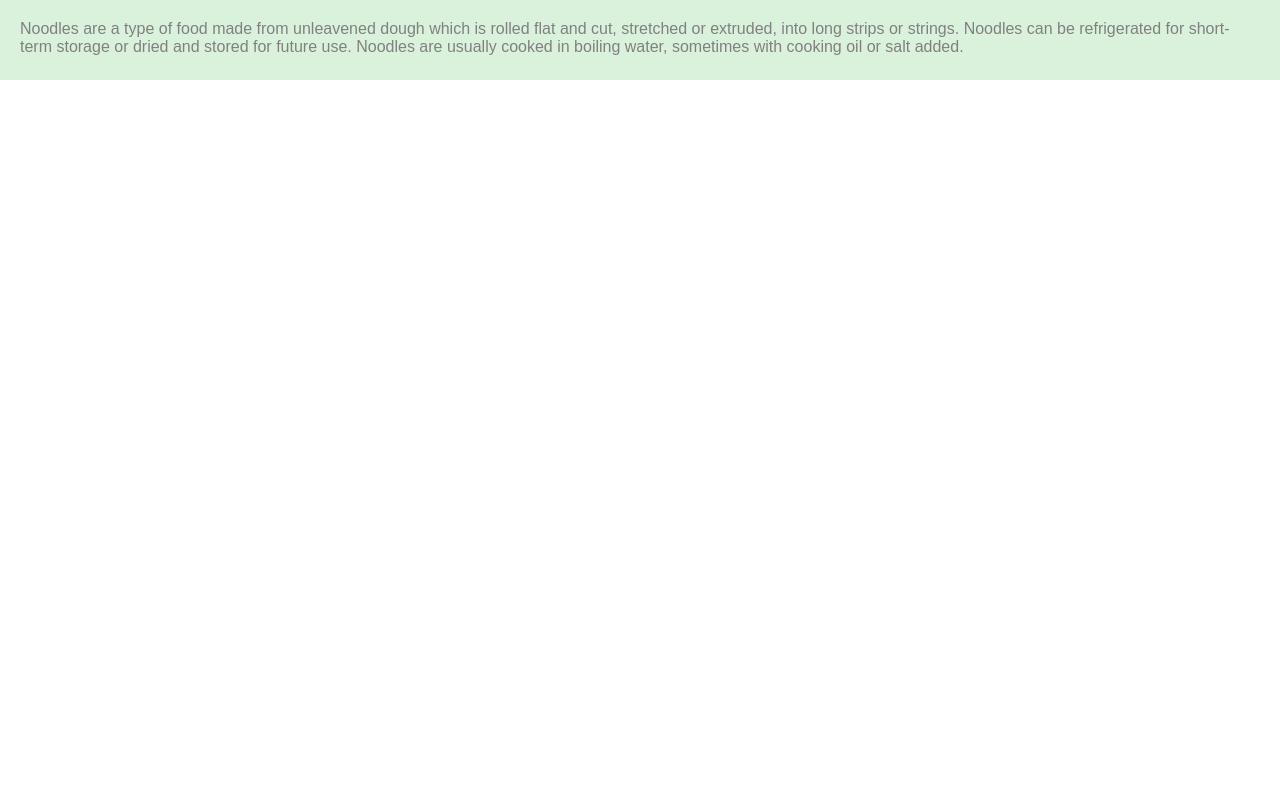
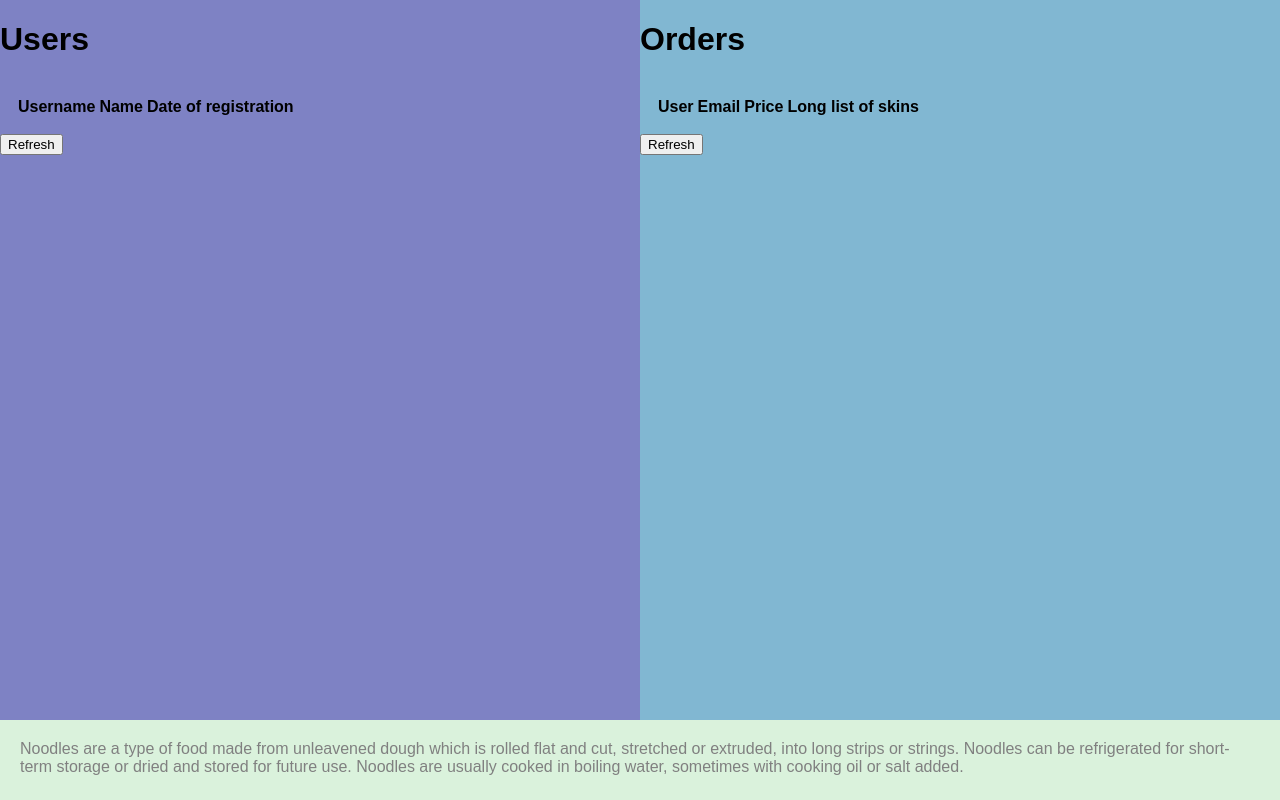
Before and after one commit to MMierzej/skinft, a Node project: template src/views/admin.ejs in a window 1280 px wide. Shown: the part 80-880 px from the top of the page. Before the commit the page ends 160 px from the top, so only its background shows below. Run offline with Node 20 templates, Linux system fonts and the light colour scheme; the template is opened without the code that fills it, so the values that code supplies are empty; some libraries are stand-ins or nearby versions.

Commit message:
Add admin page and orders endpoints and some fixes
Co-authored-by: Marcin Mierzejewski <mmierzejewski.marcin@gmail.com>

```diff
--- a/src/app.js
+++ b/src/app.js
@@ -15,16 +15,20 @@ const { createHash } = require('crypto');
     const dbConn = await require('./db/mongoose')();  // function call!
     const { Skin } = require('./db/models/skin');
     const { User } = require('./db/models/user');
-    // const { Order } = require('./db/models/order');
+    const { Order } = require('./db/models/order');
 
     const app = express();
     const fileStorageEngine = multer.diskStorage({
         destination: (req, file, cb) => {
             cb(null, "./images");
         },
-        filename: (req, file, cb) => {
-            cb(null, Date.now() + "--" + file.originalname);
-        }
+        filename: (() => {
+            let cnt = 0;
+            return (req, file, cb) => {
+                cb(null, Date.now() + "--" + file.originalname + cnt++);
+                cnt %= 64;
+            }
+        })(),
     });
     const upload = multer({ storage: fileStorageEngine });
 
@@ -43,7 +47,7 @@ const { createHash } = require('crypto');
     }));
 
 
-    app.get('/', auth, upload.single(), (req, res) => {
+    app.get('/', upload.single(), (req, res) => {
         if (req.session.userid) {
             res.render('index', { user: req.session.userid, admin: req.session.admin });
         } else {
@@ -141,7 +145,7 @@ const { createHash } = require('crypto');
             fs.unlinkSync(req.files.skin[0].path);
         }
 
-        let item = await Skin.findOne({ name: req.params.name }).lean().exec();
+        let item = await Skin.findOne({ name: req.params.name }).lean().exec();  // currently in the db
         if (item === null) {
             res.render('item-edit', { item, message: 'Error', user: req.session.userid, admin: req.session.admin });
             return;
@@ -155,11 +159,6 @@ const { createHash } = require('crypto');
 
         thumbnail = thumbnail || item.thumbnail;
         skin = skin || item.skin;
-        if (!thumbnail || !skin) {  // necessary? yes
-            res.render('item-edit', { item, message: 'Missing skin and thumbnail', user: req.session.userid, admin: req.session.admin });
-            return;
-        }
-
         item = await Skin.findOneAndUpdate({ name: req.params.name }, {
             name: req.body.name,
             thumbnail,
@@ -182,7 +181,7 @@ const { createHash } = require('crypto');
         }
     });
 
-    app.get('/login', auth, (req, res) => {
+    app.get('/login', (req, res) => {
         if (req.session.userid) {
             res.redirect('/?message=' + 'Already logged in.');
         } else {
@@ -190,7 +189,7 @@ const { createHash } = require('crypto');
         }
     });
 
-    app.post('/login', auth, async (req, res) => {
+    app.post('/login', async (req, res) => {
         if (req.session.userid) {
             res.redirect('/?message=' + 'Already logged in.');
         }
@@ -210,7 +209,7 @@ const { createHash } = require('crypto');
         }
     });
 
-    app.get('/register', auth, (req, res) => {
+    app.get('/register', (req, res) => {
         if (req.session.userid) {
             res.redirect('/?message=' + 'Already logged in.');
         } else {
@@ -218,9 +217,7 @@ const { createHash } = require('crypto');
         }
     });
 
-    app.post('/register', upload.single(), auth, async (req, res) => {
-        console.log(req.body);
-
+    app.post('/register', upload.single(), async (req, res) => {
         if (req.session.userid) {
             res.redirect('/?message=' + 'Already logged in.');
         } else {
@@ -252,7 +249,7 @@ const { createHash } = require('crypto');
         }
     });
 
-    app.get('/logout', auth, (req, res) => {  // chyba tymczasowo get
+    app.get('/logout', (req, res) => {  // chyba tymczasowo get
         if (req.session.userid) {
             req.session.destroy();
         }
@@ -269,10 +266,21 @@ const { createHash } = require('crypto');
 
     app.post('/place-order', async (req, res) => {
         if (req.session.userid) {
-            res.json('done');
-        }
-        else {
-            res.json('fail');
+            const user = await User.findOne({ username: req.session.userid }).exec();
+            const newOrder = new Order({ user: user._id });  // totalPrice defaults to 0
+            for (const name of req.session.cart) {
+                const skin = await Skin.findOne({ name }).exec();
+                if (skin.status) {
+                    newOrder.skins.push(skin._id);
+                    newOrder.totalPrice += skin.priceUsd;
+                    skin.status = false;
+                    skin.save();
+                }
+            }
+            await newOrder.save();
+            res.json('order placed, you monkey');
+        } else {
+            res.json('failed');
         }
     });
 
@@ -302,9 +310,10 @@ const { createHash } = require('crypto');
     app.get('/cart', async (req, res) => {
         if (req.session.userid) {
             const response = [];
-            for(const name of req.session.cart) {
+            for (const name of req.session.cart) {
                 const skin = await Skin.findOne({ name }).lean().exec();
-                response.push( {
+                if (skin === null) continue;
+                response.push({
                     name: skin.name,
                     priceUsd: skin.priceUsd,
                     thumbnail: skin.thumbnail,
@@ -317,14 +326,45 @@ const { createHash } = require('crypto');
         res.json('fail');
     });
 
-    function auth(req, res, next) { // tu bedziemy sprawdzac middlewareowo czy ktos jest zalogowany i czy jest adminem
-        if (req.session.userid) {
-            req.logged = true;
+    app.get('/get-users', async (req, res) => {
+        if (req.session.admin) {
+            const users = await User.find({}).lean().exec();
+            const result = [];
+            for (const user of users) {
+                result.push({
+                    username: user.username,
+                    name: user.name,
+                    date: user.creationTime
+                });
+            }
+            res.json(result);
         } else {
-            req.logged = false;
+            res.json('fail');
         }
-        next();
-    }
+    });
+
+    app.get('/get-orders', async (req, res) => {
+        if (req.session.admin) {
+            const orders = await Order.find().lean().exec();
+            const result = [];
+            for (const order of orders) {
+                const user = await User.findById(order.user).lean().exec();
+                const skins = [];
+                for (const skinId of order.skins) {
+                    skins.push(await Skin.findById(skinId).lean().exec());
+                }
+                result.push({
+                    username: user.username,
+                    email: user.email,
+                    totalPrice: order.totalPrice,
+                    skins
+                });
+            }
+            res.json(result);
+        } else {
+            res.json('fail');
+        }
+    });
 
     http.createServer(app).listen(3000, () => {
         console.log('Server is running on port 3000.');
--- a/src/db/models/skin.js
+++ b/src/db/models/skin.js
@@ -37,4 +37,3 @@ const skinSchema = new mongoose.Schema({
 const Skin = mongoose.model('Skin', skinSchema);
 
 module.exports.Skin = Skin
-module.exports.skinSchema = skinSchema
--- a/src/db/mongoose.js
+++ b/src/db/mongoose.js
@@ -2,8 +2,8 @@ const fs = require('fs');
 const mongoose = require('mongoose');
 const password = JSON.parse(fs.readFileSync('./src/secret-data.json', 'utf-8')).dbPassword;
 
-const dbUrl = 'mongodb://127.0.0.1:27017/test';  // db from the local server
-// const dbUrl = `mongodb+srv://dbman:${password}@weppo-project.yolqd.mongodb.net/SKINFT?retryWrites=true&w=majority`;
+// const dbUrl = 'mongodb://127.0.0.1:27017/test';  // db from the local server
+const dbUrl = `mongodb+srv://dbman:${password}@weppo-project.yolqd.mongodb.net/SKINFT?retryWrites=true&w=majority`;
 
 module.exports = async function () {
     await mongoose.connect(dbUrl, {
--- /dev/null
+++ b/src/static/admin.css
@@ -0,0 +1,28 @@
+#bigContainer
+{
+    display: flex;
+    float: left;
+    width: 100%;
+    /* align-items: stretch; */
+    height:90vh;
+}
+
+#left
+{
+    flex: 1;
+    background-color: #7e82c4;
+
+    /* float: left; */
+}
+
+#right
+{
+    flex: 1;
+    background-color: #81b7d2;
+    /* float: left; */
+}
+
+table, tr, td
+{
+    padding: 15px;
+}
--- a/src/static/index.css
+++ b/src/static/index.css
@@ -61,7 +61,7 @@ main
 .page-item
 {
     width: 200px;
-    max-height: 70%;
+    height: 200px;
 }
 
 .button-arrow
--- a/src/static/public.css
+++ b/src/static/public.css
@@ -80,14 +80,7 @@ a
     height: 70px;
 }
 
-#buttonClose
-{
-    float: right;
-    padding: 15px;
-    margin: 5px;
-}
-
-#buttonOrder
+.botButton
 {
     float: right;
     padding: 15px;
--- a/src/views/admin.ejs
+++ b/src/views/admin.ejs
@@ -18,12 +18,96 @@
     <%- include('header', {
         user: locals.user
     }) %>
-    <main>
+    <div id="bigContainer">
+        <div id="left">
+            <h1>Users</h1>
+            <table>
+                <thead>
+                    <tr>
+                        <th>Username</th>
+                        <th>Name</th>
+                        <th>Date of registration</th>
+                    </tr>
+                </thead>
+                <tbody id="tbody2">
 
-    </main>
+                </tbody>
+            </table>
+            <button id="refreshUsers">Refresh</button>
+        </div>
+        <div id="right">
+            <h1>Orders</h1>
+            <table>
+                <thead>
+                    <tr>
+                        <th>User</th>
+                        <th>Email</th>
+                        <th>Price</th>
+                        <th>Long list of skins</th>
+                    </tr>
+                </thead>
+                <tbody id="tbody3">
+
+                </tbody>
+            </table>
+            <button id="refreshOrders">Refresh</button>
+        </div>
+    </div>
     <%- include('footer', {
         user: locals.user
     }) %>
 </body>
+<script>
+    const tbody2 = $('#tbody2');
+    const tbody3 = $('#tbody3');
+    const refreshUsers = $('#refreshUsers');
+    const refreshOrders = $('#refreshOrders');
 
+    function updateUsers() {
+        $.get( '/get-users', function( data ) {
+            tbody2.html('');
+            for(const item of data) {
+                tbody2.append($('<tr>')
+                        .append($('<td>', {
+                            text: item.username
+                        }))
+                        .append($('<td>', {
+                            text: item.name
+                        }))
+                        .append($('<td>', {
+                            text: item.date
+                        })));
+            }
+        });
+    }
+
+    function updateOrders() {
+        $.get( '/get-orders', function( data ) {
+            tbody3.html('');
+            console.log(data);
+            for(const order of data) {
+                let skinList = '';
+                order.skins.forEach(x => skinList += x?.name + ', ');
+
+                tbody3.append($('<tr>')
+                        .append($('<td>', {
+                            text: order.username
+                        }))
+                        .append($('<td>', {
+                            text: order.email
+                        }))
+                        .append($('<td>', {
+                            text: '$' + order.totalPrice
+                        }))
+                        .append($('<td>', {
+                            text: skinList
+                        })));
+            }
+        });
+    }
+    updateUsers();
+    updateOrders();
+    refreshUsers.click(updateUsers);
+    refreshOrders.click(updateOrders);
+</script>
 </html>
--- a/src/views/header.ejs
+++ b/src/views/header.ejs
@@ -29,25 +29,32 @@
     </div>
     <div id="cartBot">
         <a id='total'></a>
-        <button id="buttonClose">Close</button>
-        <button id="buttonOrder">Order</button>
+        <button class="botButton" id="buttonClose">Close</button>
+        <button class="botButton" id="buttonOrder">Order</button>
+        <button class="botButton" id="buttonRefresh">Refresh</button>
     </div>
 </div>
 <script>
     const close = $('#buttonClose');
     const open = $('#buttonOpen');
     const order = $('#buttonOrder');
+    const refresh = $('#buttonRefresh');
     const cart = $('#cart');
     const tbody = $('#tbody');
     const total = $('#total');
+    let haveAll = false;
 
     function update() {
         $.get( '/cart', function( data ) {
+            order.prop( "disabled", true );
             tbody.html('');
             let sum = 0;
+            haveAll = true;
             for(const item of data) {
                 if (item.status) {
                     sum += item.priceUsd;
+                } else {
+                    haveAll = false;
                 }
                 tbody.append($('<tr>')
                         .append($('<td>', {
@@ -72,6 +79,11 @@
                         .click( () => remove(item.name) )
                         )));
             }
+            if (!haveAll || !data.length) {
+                order.prop( "disabled", true );
+            } else {
+                order.prop( "disabled", false );
+            }
             total.html('Total: ' + sum + '$');
         });
     }
@@ -94,6 +106,9 @@
     open.click(function () {
         cart.show('fast');
     });
+    refresh.click(function () {
+        update();
+    });
     order.click(function () {
         $.ajax({
         type: "POST",
```
Also changed, not shown: src/db/models/order.js (+9 -7 lines), src/views/item.ejs (+1 -1 lines).
